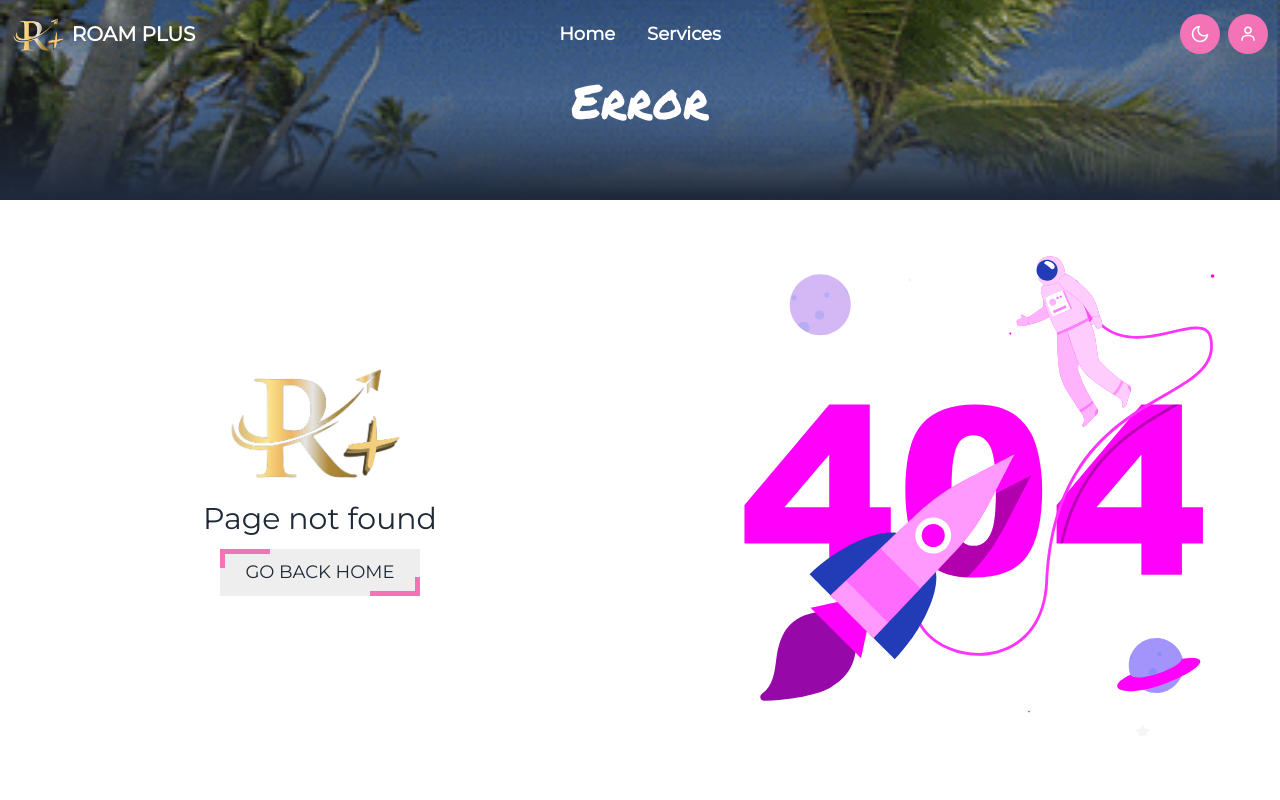
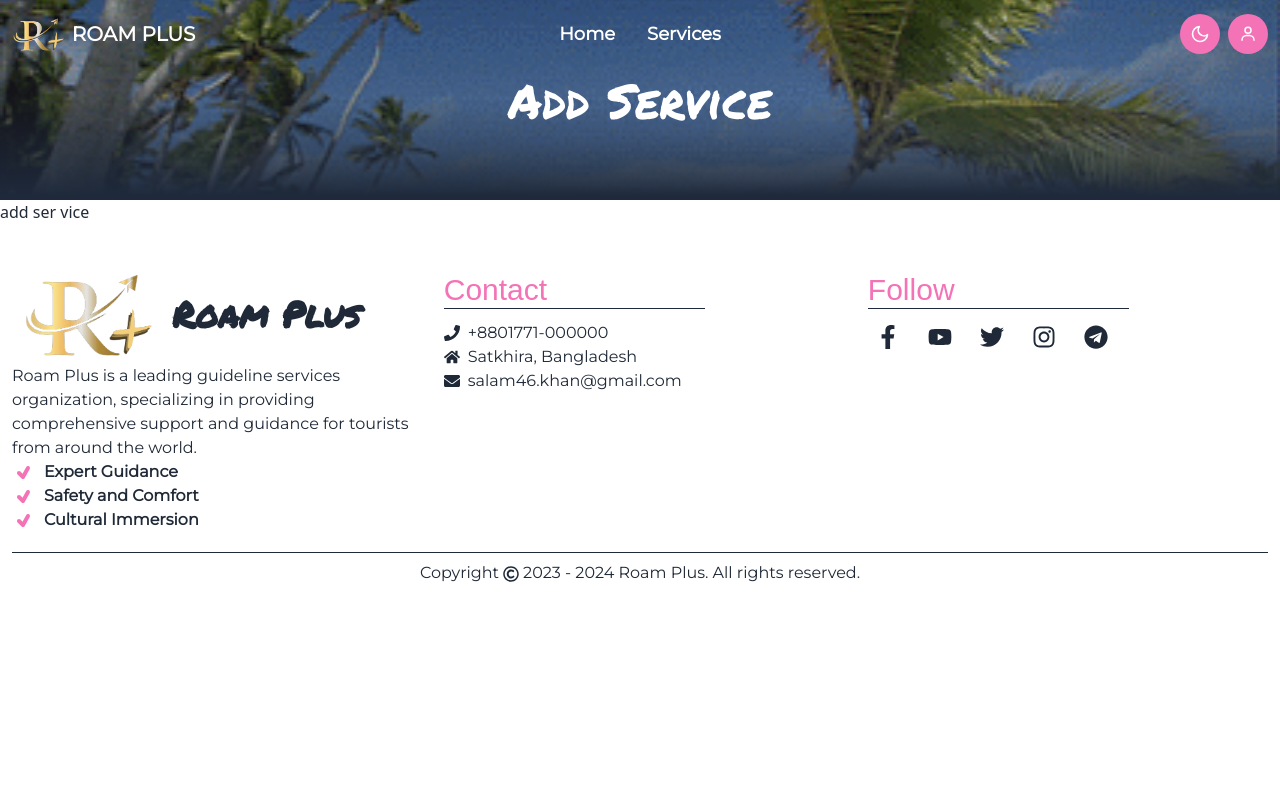
Before and after one commit to salam46khan/roam-plus, a React (Vite) app: page /addservice in a window 1280 px wide. Shown: the top 800 px of the page. Built offline with nearby package versions, Linux system fonts and the light colour scheme; no server answers; a web font is replaced by a local one; what ldrs would draw is missing.

Commit message:
add routing for my service add service and my schidule

```diff
--- /dev/null
+++ b/src/Pages/AddService/AddService.jsx
@@ -0,0 +1,12 @@
+import AllBanner from "../../Components/AllBanner/AllBanner";
+
+const AddService = () => {
+    return (
+        <div>
+            <AllBanner>Add Service</AllBanner>
+            <p>add ser vice</p>
+        </div>
+    );
+};
+
+export default AddService;
--- a/src/Pages/Header/Header.jsx
+++ b/src/Pages/Header/Header.jsx
@@ -67,9 +67,9 @@ const Header = () => {
             <details>
                 <summary>Deshbord</summary>
                 <ul className={`${scroll ? 'dark:bg-slate-800 bg-slate-50 dark:text-white' : 'bg-transparent'} rounded-t-none rounded-md`}>
-                    <li><NavLink to={'/a'}>a</NavLink></li>
-                    <li><NavLink to={'/b'}>b</NavLink></li>
-                    <li><NavLink to={'/c'}>c</NavLink></li>
+                    <li><NavLink to={'/myservices'}>My Services</NavLink></li>
+                    <li><NavLink to={'/addservice'}>Add Service</NavLink></li>
+                    <li><NavLink to={'/myschedules'}>My Schedules </NavLink></li>
                 </ul>
             </details>
         </li>
--- /dev/null
+++ b/src/Pages/MySchedules/MySchedules.jsx
@@ -0,0 +1,11 @@
+import AllBanner from "../../Components/AllBanner/AllBanner";
+
+const MySchedules = () => {
+    return (
+        <div>
+            <AllBanner>My Schedules</AllBanner>
+        </div>
+    );
+};
+
+export default MySchedules;
--- /dev/null
+++ b/src/Pages/MyServices/MyServices.jsx
@@ -0,0 +1,11 @@
+import AllBanner from "../../Components/AllBanner/AllBanner";
+
+const MyServices = () => {
+    return (
+        <div>
+            <AllBanner>My Services</AllBanner>
+        </div>
+    );
+};
+
+export default MyServices;
```
Also changed, not shown: src/Router/MainRouter.jsx (+15 -0 lines).
